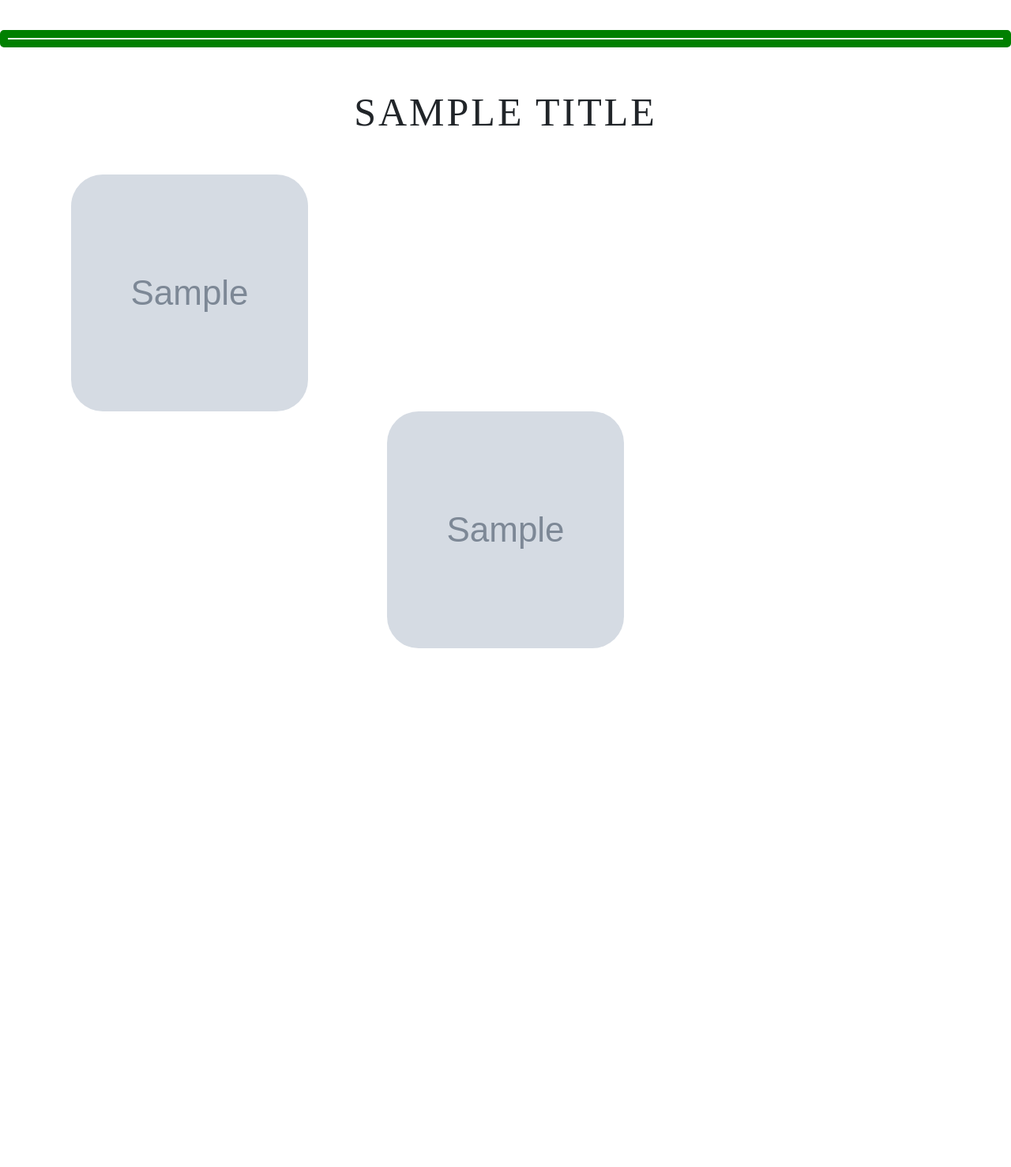
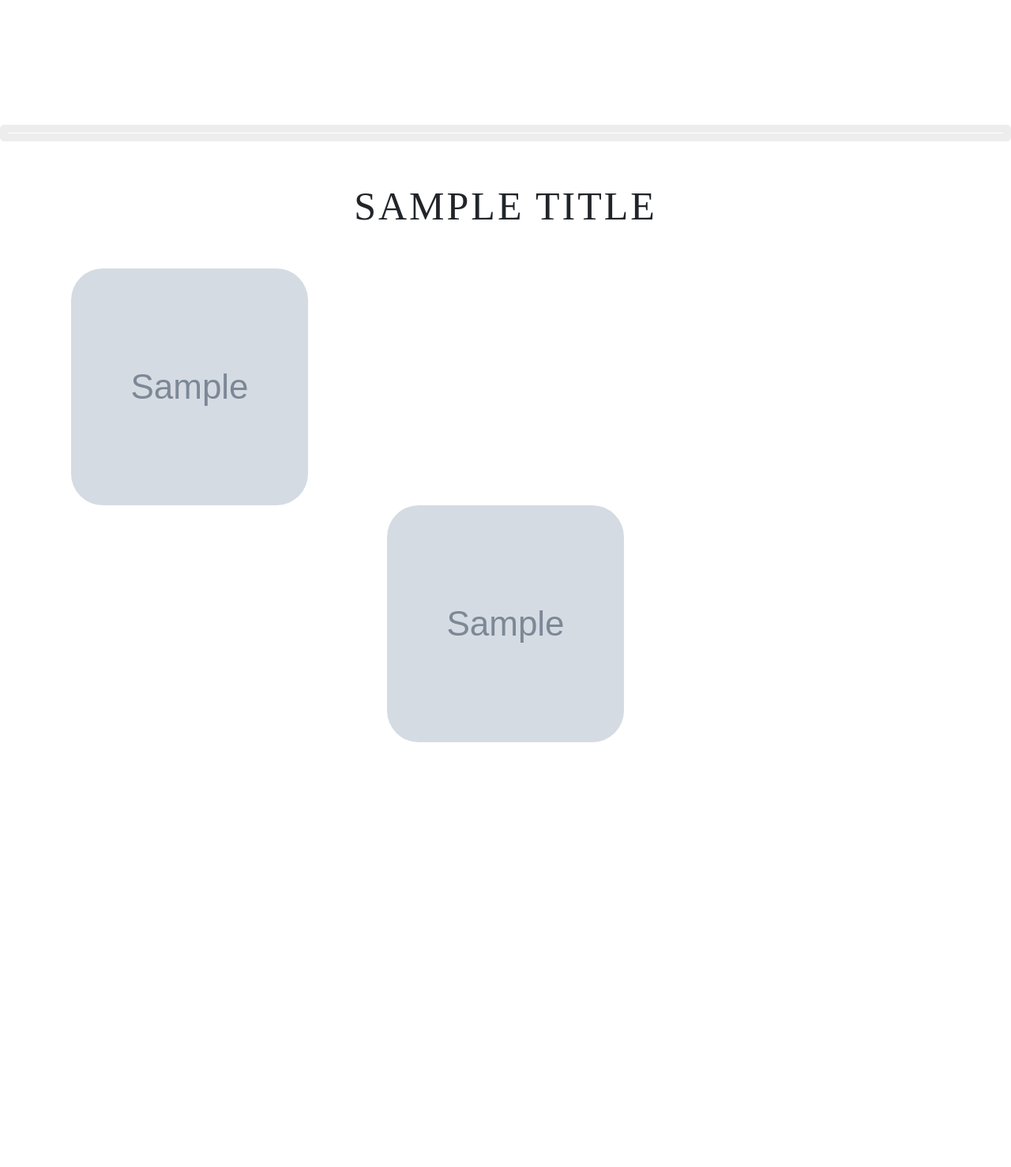
Before and after one commit to Selium98/Flix-Master, a Flask app: template templates/recommend.html in a window 1280 px wide. Shown: the whole page at 79% size. Before the commit the page ends 821 px from the top, so only its background shows below. Run offline with Flask 2, Linux system fonts and the light colour scheme; the template is opened without the code that fills it: most values are stand-ins (such as "Sample title", 1, 10 or a date in 2020); grey boxes marked "Sample" are stand-in pictures; parts of the project's set-up code (start-up, migrations or seed data) failed here and were passed over; some libraries are stand-ins or nearby versions.

Commit message:
few update regarding the font view

```diff
--- a/templates/home.html
+++ b/templates/home.html
@@ -102,7 +102,7 @@ class="octo-body"></path>
 
 <button class="btn btn-primary btn-block movie-button" style="background-color: #e50914;text-align: center;border-color: #e50914;width:auto;opacity: 1;padding: 10px 40px 10px 40px; cursor: pointer;font-size: 20px" disabled="true">Find Movies !</button>
 <br><br>
-<span style="text-align: center;color: white;text-decoration: none;font-size: 20px">Coded, Trained and Made with <i class="fa fa-heart" style="font-size:20px;color:white"></i> by Yash Kulkarni.</span><br><br>
+
 </div>
 
 
--- a/templates/recommend.html
+++ b/templates/recommend.html
@@ -1,7 +1,7 @@
 <!DOCTYPE html>
 <html>
 <head>
-	<title>NEW</title>
+	<title>Flix Matrix</title>
 
 	<meta charset="UTF-8">
 	<meta name="viewport" content="width=device-width, initial-scale=1, shrink-to-fit=no">
@@ -19,7 +19,9 @@
 	<link rel= "stylesheet" type= "text/css" href= "{{ url_for('static',filename='styl.css') }}">
 
 </head>
-<hr style="height:2px;border-width:0;color:white;background-color:white;margin-top: 3%; margin-bottom: 4%;border: 10px solid green;border-radius: 5px">
+<center><span style="color: white;font-size: 30px;text-transform: capitalize;">Here are your suggestions! Scroll Down to view</span></center>
+<center><span style="color: white;font-size: 50px">&#8659;</span></center>
+<hr style="height:1px;border-width:0;color:white;background-color:white;margin-top: 3%; margin-bottom: 4%;border: 10px solid #ededed;border-radius: 5px">
 <body id="content">
 	<div class="results">
 	    <center>
@@ -107,7 +109,7 @@
 {% endif %}
 
 -->
-<hr style="height:1px;border-width:0;color:white;background-color:white;margin-top: 3%; margin-bottom: 4%">
+<hr style="height:1.3px;border-width:0;color:white;background-color:white;margin-top: 3%; margin-bottom: 4%">
       {% if movie_cards|length > 1 %}
 
 
@@ -119,9 +121,9 @@
 
     <div class="movie-content">
       {% for poster, title in movie_cards.items() if not movie_cards.hidden %}
-        <div class="card" style="width: 15rem;" title="{{title}}" onclick="recommendcard(this)" style="text-transform: capitalize;">
+        <div class="card" style="width: 15rem;text-transform: capitalize;" title="{{title}}" onclick="recommendcard(this)">
           <div class="imghvr">
-            <img class="card-img-top" height="360" width="240" alt="{{title}} - poster" src={{poster}}>
+            <img class="card-img-top" height="360" width="240" alt="{{title}} - poster" src={{poster}} style="text-transform: capitalize;">
             <figcaption class="fig">
               <button class="card-btn btn btn-danger"> Know More </button>
             </figcaption>
@@ -137,6 +139,7 @@
 
 
     </div>
+    <center><span style="text-align: center;color: white;text-decoration: none;font-size: 20px;margin-top: 3%;padding-bottom: 3%">Coded, Trained and Made with <i class="fa fa-heart" style="font-size:25px;color:white"></i> by Yash Kulkarni.</span><br><br></center>
   </div>
 
   <script src="https://ajax.googleapis.com/ajax/libs/jquery/3.5.1/jquery.min.js"></script>
```
